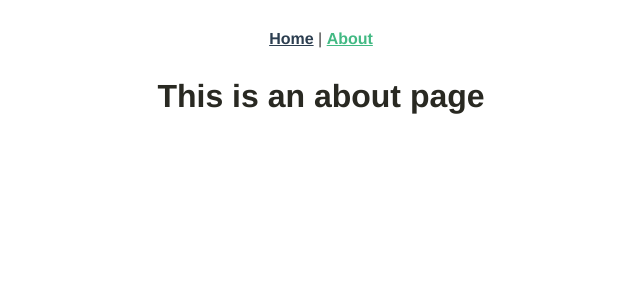
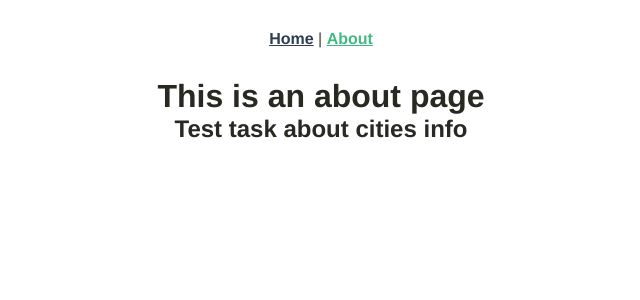
Before and after one commit to ok-webdev/city-info, a Vue app: page /about in a window 1280 px wide. Shown: the top 300 px of the page, without its empty margins (319-959 px from the left). Built offline with nearby package versions, Linux system fonts and the light colour scheme.

Commit message:
add AboutView

```diff
--- a/src/views/AboutView.vue
+++ b/src/views/AboutView.vue
@@ -1,5 +1,6 @@
 <template>
   <div class="about">
     <h1>This is an about page</h1>
+    <h2>Test task about cities info</h2>
   </div>
 </template>
```
